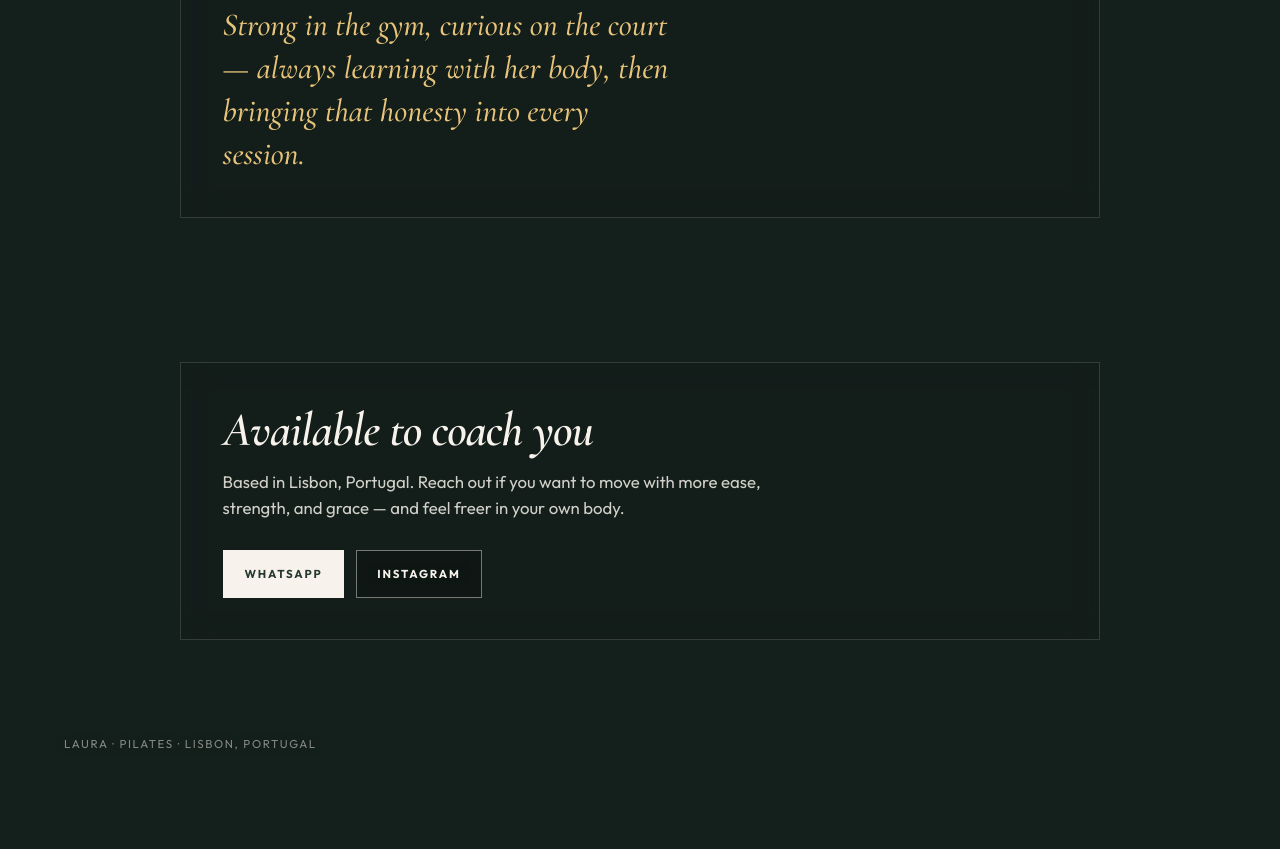
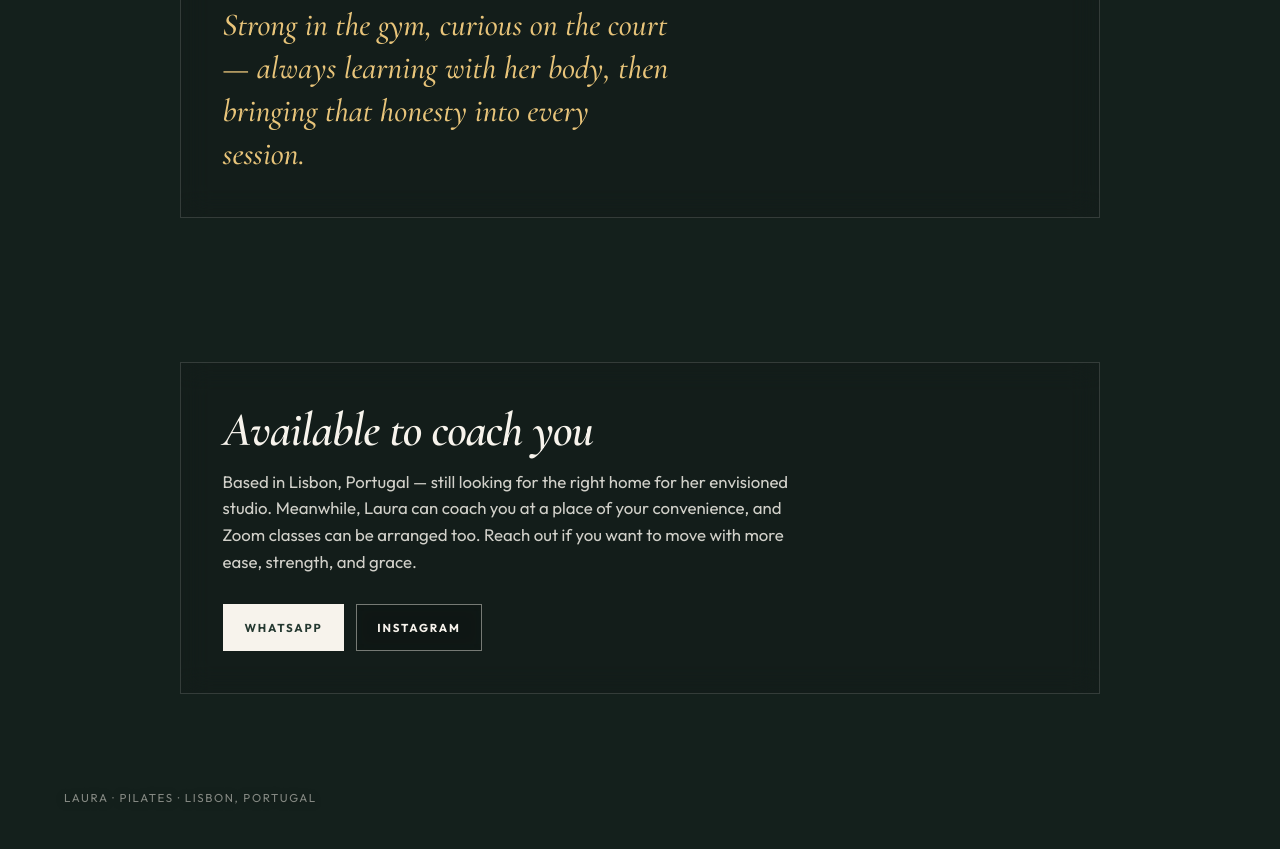
Before and after one commit to migmmac/hello-world-landing, a plain HTML site: page index.html in a window 1280 px wide. Shown: the part 2049-2898 px from the top of the page. Before the commit the page ends 2844 px from the top, so only its background shows below. Drawn offline with nearby package versions, Linux system fonts and the light colour scheme.

Commit message:
Update index.html

```diff
--- a/index.html
+++ b/index.html
@@ -294,7 +294,7 @@
     <section class="section" id="coach">
       <div class="panel">
         <h2>Available to coach you</h2>
-        <p class="support">Based in Lisbon, Portugal. Reach out if you want to move with more ease, strength, and grace — and feel freer in your own body.</p>
+        <p class="support">Based in Lisbon, Portugal — still looking for the right home for her envisioned studio. Meanwhile, Laura can coach you at a place of your convenience, and Zoom classes can be arranged too. Reach out if you want to move with more ease, strength, and grace.</p>
         <div class="cta-row">
           <a class="btn btn-primary" href="https://wa.me/351911707089" target="_blank" rel="noopener noreferrer">WhatsApp</a>
           <a class="btn btn-ghost" href="https://instagram.com/lauramarpereira" target="_blank" rel="noopener noreferrer">Instagram</a>
```
